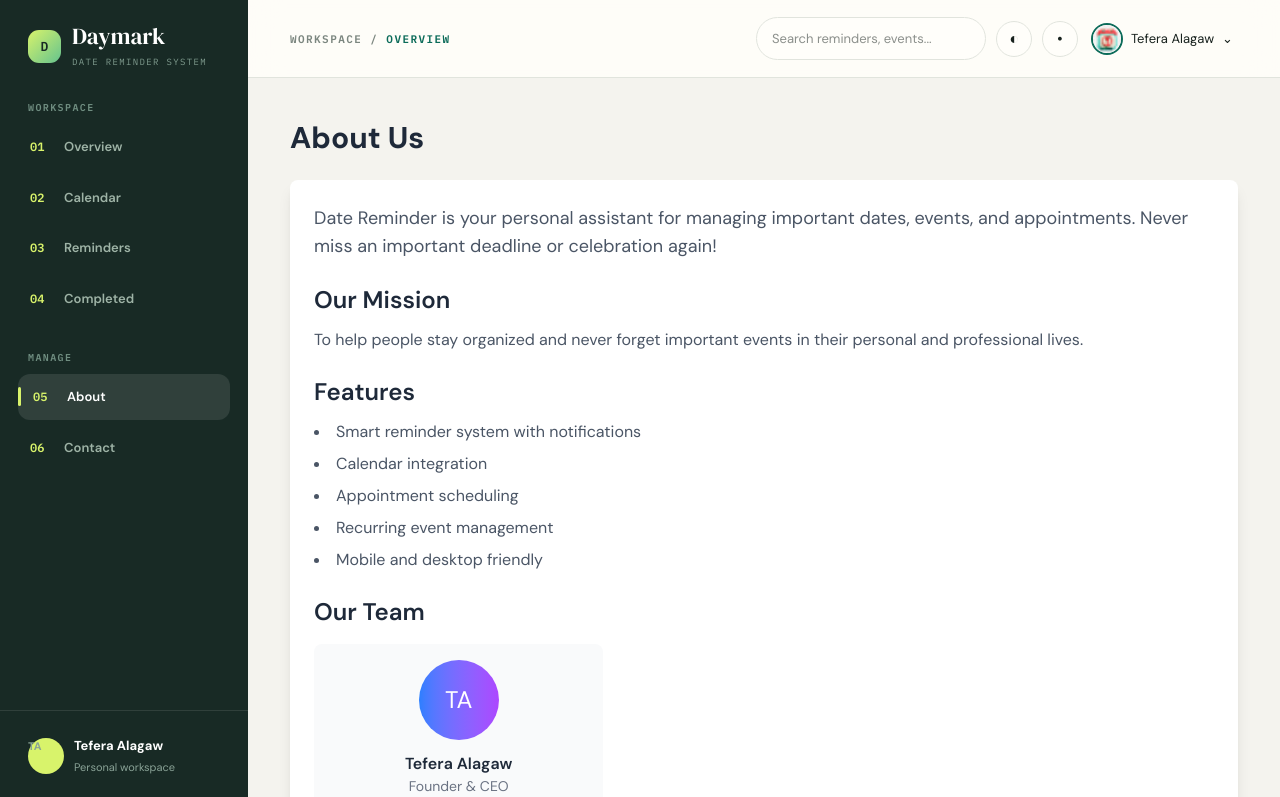
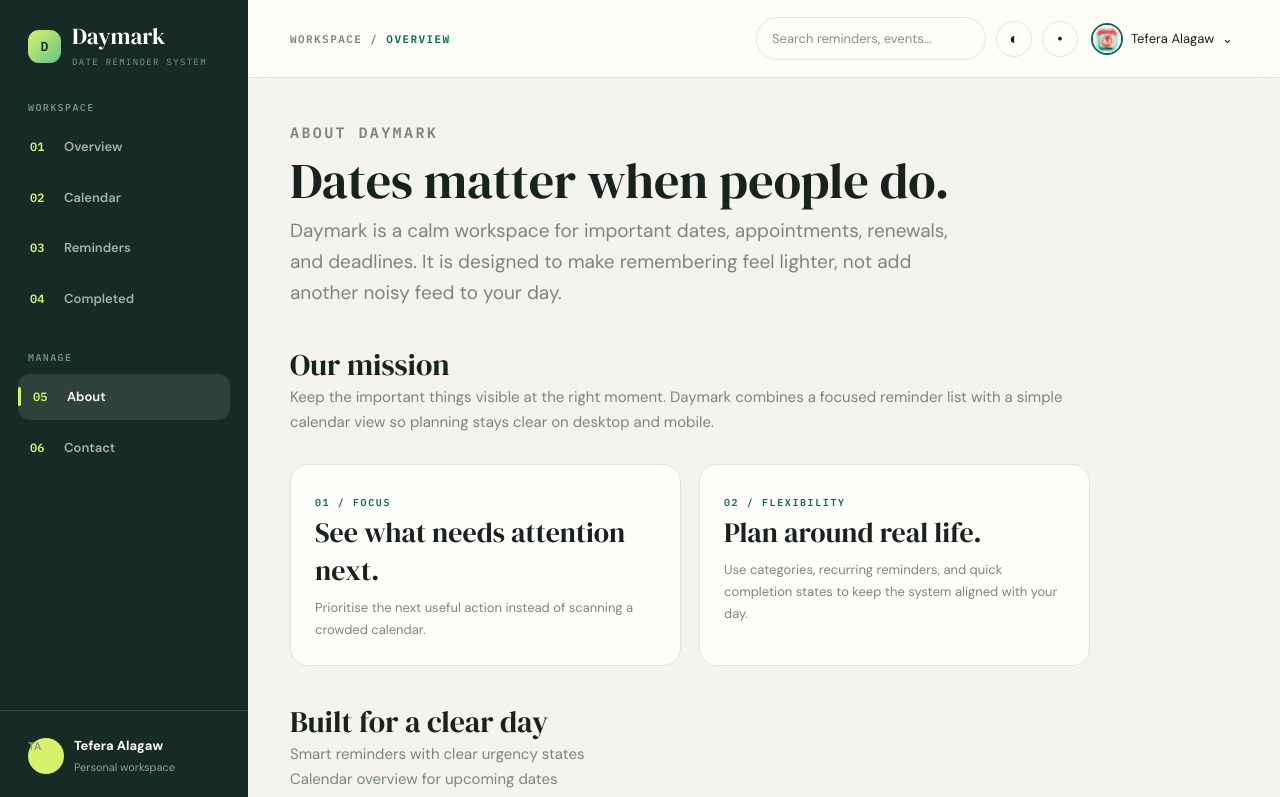
Before and after one commit to Tefe-Ala/Date_Reminder_System, a Vue app: page /about in a window 1280 px wide. Shown: the top 797 px of the page. Built offline with nearby package versions, Linux system fonts and the light colour scheme.

Commit message:
Update About.vue

```diff
--- a/src/views/About.vue
+++ b/src/views/About.vue
@@ -1,52 +1,24 @@
 <template>
-  <div class="space-y-6">
-    <h1 class="text-3xl font-bold text-gray-800 dark:text-white">About Us</h1>
+  <article class="content-copy">
+    <p class="kicker">About Daymark</p>
+    <h1>Dates matter when people do.</h1>
+    <p class="lead">Daymark is a calm workspace for important dates, appointments, renewals, and deadlines. It is designed to make remembering feel lighter, not add another noisy feed to your day.</p>
 
-    <div class="bg-white dark:bg-gray-800 rounded-lg shadow-lg p-6">
-      <div class="prose dark:prose-invert max-w-none">
-        <p class="text-gray-600 dark:text-gray-300 text-lg mb-4">
-          Date Reminder is your personal assistant for managing important dates, events, and appointments.
-          Never miss an important deadline or celebration again!
-        </p>
+    <h2>Our mission</h2>
+    <p>Keep the important things visible at the right moment. Daymark combines a focused reminder list with a simple calendar view so planning stays clear on desktop and mobile.</p>
 
-        <h2 class="text-2xl font-semibold text-gray-800 dark:text-white mt-6 mb-3">Our Mission</h2>
-        <p class="text-gray-600 dark:text-gray-300 mb-4">
-          To help people stay organized and never forget important events in their personal and professional lives.
-        </p>
+    <div class="contact-grid">
+      <section class="contact-card"><span class="kicker">01 / Focus</span><h2>See what needs attention next.</h2><p>Prioritise the next useful action instead of scanning a crowded calendar.</p></section>
+      <section class="contact-card"><span class="kicker">02 / Flexibility</span><h2>Plan around real life.</h2><p>Use categories, recurring reminders, and quick completion states to keep the system aligned with your day.</p></section>
+    </div>
 
-        <h2 class="text-2xl font-semibold text-gray-800 dark:text-white mt-6 mb-3">Features</h2>
-        <ul class="list-disc list-inside text-gray-600 dark:text-gray-300 space-y-2">
-          <li>Smart reminder system with notifications</li>
-          <li>Calendar integration</li>
-          <li>Appointment scheduling</li>
-          <li>Recurring event management</li>
-          <li>Mobile and desktop friendly</li>
-        </ul>
-
-        <h2 class="text-2xl font-semibold text-gray-800 dark:text-white mt-6 mb-3">Our Team</h2>
-        <div class="grid grid-cols-1 md:grid-cols-3 gap-4 mt-4">
-          <div class="bg-gray-50 dark:bg-gray-700 rounded-lg p-4 text-center">
-            <div class="w-20 h-20 bg-gradient-to-r from-blue-500 to-purple-500 rounded-full mx-auto mb-3 flex items-center justify-center text-white text-2xl">
-              TA
-            </div>
-            <h3 class="font-semibold text-gray-800 dark:text-white">Tefera Alagaw</h3>
-            <p class="text-sm text-gray-500 dark:text-gray-400">Founder & CEO</p>
-          </div>
-
-        </div>
-
-        <div class="mt-8 p-4 bg-blue-50 dark:bg-blue-900/20 rounded-lg">
-          <p class="text-blue-700 dark:text-blue-300 text-center">
-            <strong>Version 2.0.0</strong> - Released may 2026
-          </p>
-        </div>
-      </div>
-    </div>
-  </div>
+    <h2>Built for a clear day</h2>
+    <ul>
+      <li>Smart reminders with clear urgency states</li>
+      <li>Calendar overview for upcoming dates</li>
+      <li>Appointments and recurring events</li>
+      <li>Responsive layouts for desktop and mobile</li>
+    </ul>
+    <p class="kicker">Version 2.0 / May 2026</p>
+  </article>
 </template>
-
-<style scoped>
-.prose {
-  max-width: none;
-}
-</style>
```
